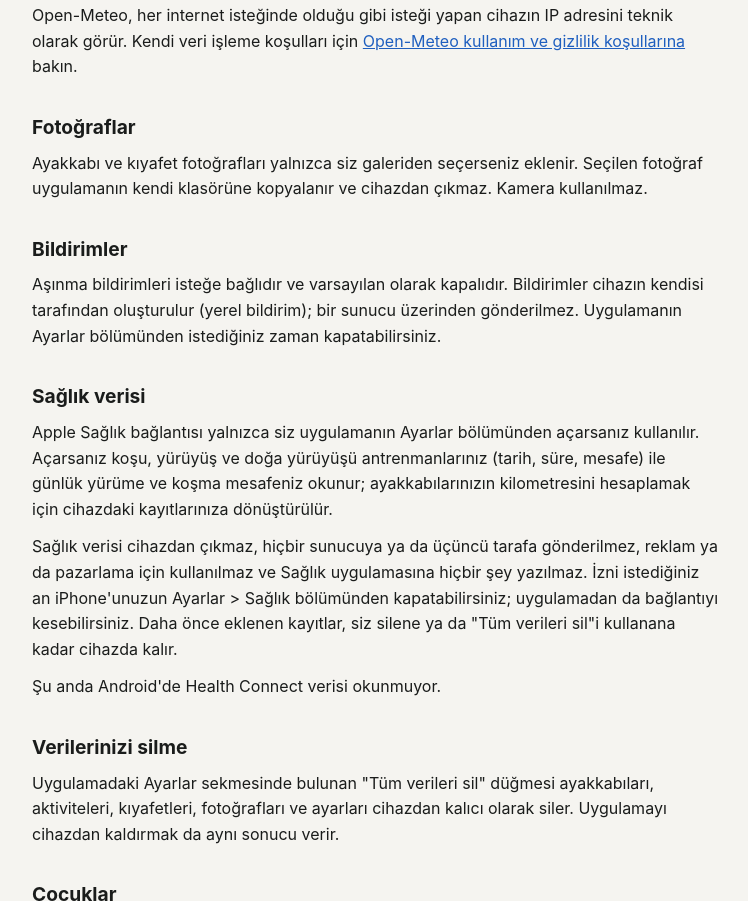
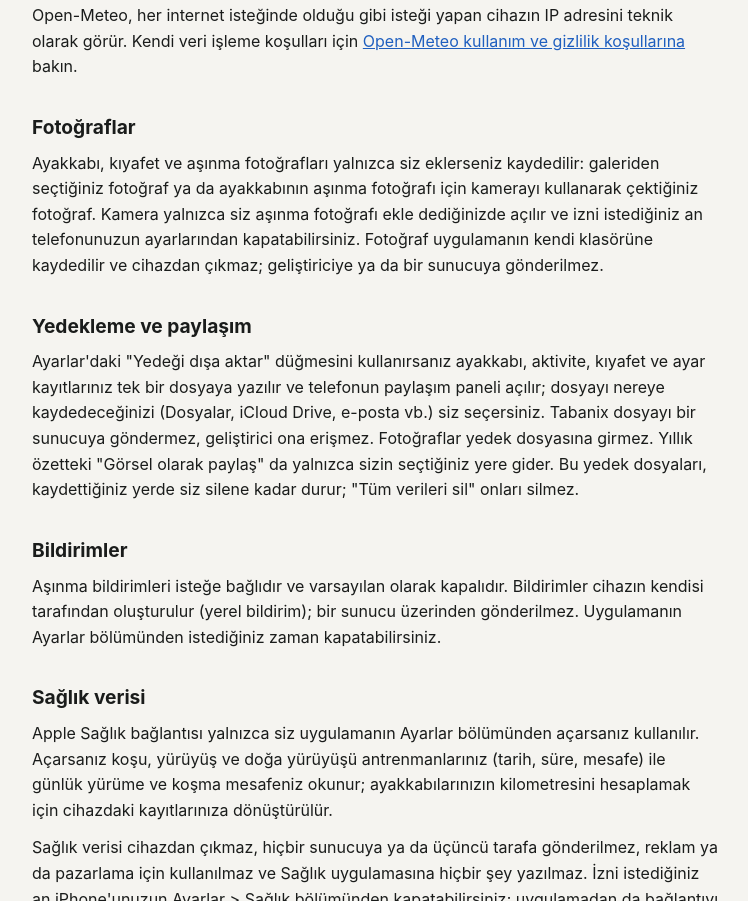
Before and after one commit to okankaya35/tabanix-gizlilik, a plain HTML site: page index.html in a window 1280 px wide. Shown: the part 1028-1929 px from the top of the page, without its empty margins (264-1012 px from the left). Drawn offline with Linux system fonts and the light colour scheme.

Commit message:
Gizlilik politikasi: kamera (asinma fotografi) ve yedekleme bolumleri

```diff
--- a/index.html
+++ b/index.html
@@ -67,7 +67,7 @@
   <main>
     <p class="brand">Tabanix</p>
     <h1>Gizlilik Politikası</h1>
-    <p class="meta">Son güncelleme: 4 Kasım 2026</p>
+    <p class="meta">Son güncelleme: 14 Kasım 2026</p>
 
     <h2>Özet</h2>
     <p>Tabanix hesap istemez, reklam göstermez ve sizi izlemez. Ayakkabı, aktivite ve kıyafet verileriniz yalnızca cihazınızda tutulur; geliştirici bunlara erişmez.</p>
@@ -87,7 +87,10 @@
     <p>Open-Meteo, her internet isteğinde olduğu gibi isteği yapan cihazın IP adresini teknik olarak görür. Kendi veri işleme koşulları için <a href="https://open-meteo.com/en/terms">Open-Meteo kullanım ve gizlilik koşullarına</a> bakın.</p>
 
     <h2>Fotoğraflar</h2>
-    <p>Ayakkabı ve kıyafet fotoğrafları yalnızca siz galeriden seçerseniz eklenir. Seçilen fotoğraf uygulamanın kendi klasörüne kopyalanır ve cihazdan çıkmaz. Kamera kullanılmaz.</p>
+    <p>Ayakkabı, kıyafet ve aşınma fotoğrafları yalnızca siz eklerseniz kaydedilir: galeriden seçtiğiniz fotoğraf ya da ayakkabının aşınma fotoğrafı için kamerayı kullanarak çektiğiniz fotoğraf. Kamera yalnızca siz aşınma fotoğrafı ekle dediğinizde açılır ve izni istediğiniz an telefonunuzun ayarlarından kapatabilirsiniz. Fotoğraf uygulamanın kendi klasörüne kaydedilir ve cihazdan çıkmaz; geliştiriciye ya da bir sunucuya gönderilmez.</p>
+
+    <h2>Yedekleme ve paylaşım</h2>
+    <p>Ayarlar'daki "Yedeği dışa aktar" düğmesini kullanırsanız ayakkabı, aktivite, kıyafet ve ayar kayıtlarınız tek bir dosyaya yazılır ve telefonun paylaşım paneli açılır; dosyayı nereye kaydedeceğinizi (Dosyalar, iCloud Drive, e-posta vb.) siz seçersiniz. Tabanix dosyayı bir sunucuya göndermez, geliştirici ona erişmez. Fotoğraflar yedek dosyasına girmez. Yıllık özetteki "Görsel olarak paylaş" da yalnızca sizin seçtiğiniz yere gider. Bu yedek dosyaları, kaydettiğiniz yerde siz silene kadar durur; "Tüm verileri sil" onları silmez.</p>
 
     <h2>Bildirimler</h2>
     <p>Aşınma bildirimleri isteğe bağlıdır ve varsayılan olarak kapalıdır. Bildirimler cihazın kendisi tarafından oluşturulur (yerel bildirim); bir sunucu üzerinden gönderilmez. Uygulamanın Ayarlar bölümünden istediğiniz zaman kapatabilirsiniz.</p>
```
